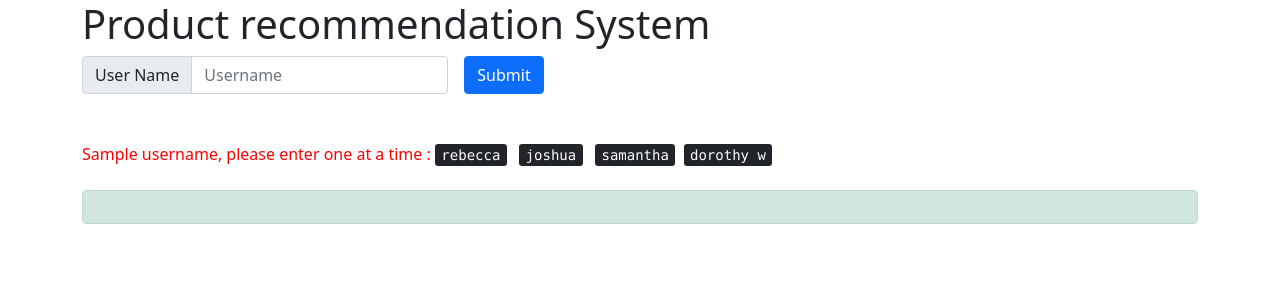
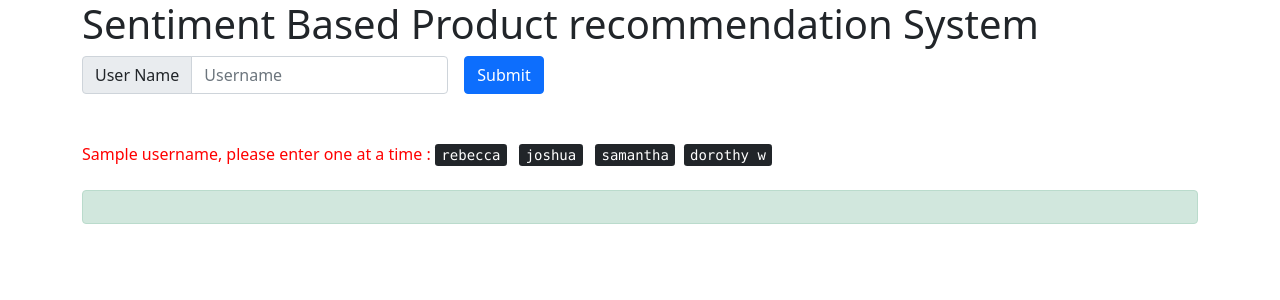
Before and after one commit to mayuri-techie23/Sentiment_Based_Product_Recommendation_System, a Flask app: page / in a window 1280 px wide. Shown: the top 300 px of the page. Run offline with Flask 3, Linux system fonts and the light colour scheme; parts of the project's set-up code (start-up, migrations or seed data) failed here and were passed over.

Commit message:
Update index.html

```diff
--- a/templates/index.html
+++ b/templates/index.html
@@ -7,11 +7,11 @@
 <script src="https://cdn.jsdelivr.net/npm/bootstrap@5.1.3/dist/js/bootstrap.bundle.min.js"
   integrity="sha384-ka7Sk0Gln4gmtz2MlQnikT1wXgYsOg+OMhuP+IlRH9sENBO0LRn5q+8nbTov4+1p" crossorigin="anonymous"></script>
 
-<title>Capstone Project | Kartik</title>
+<title>Capstone Project</title>
 
 <body>
   <div class="container">
-    <h1>Product recommendation System</h1>
+    <h1>Sentiment Based Product recommendation System</h1>
     <div class="row">
       <div class="col">
         <form class="row row-cols-lg-auto g-3 align-items-center" method="POST" action="/recommend">
@@ -26,9 +26,6 @@
           <div class="col-12">
             <button type="submit" value="recommend" class="btn btn-primary">Submit</button>
           </div>
-
-
-
         </form>
       </div>
     </div>
```
